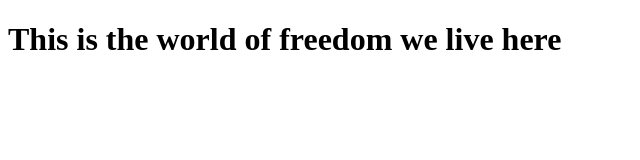
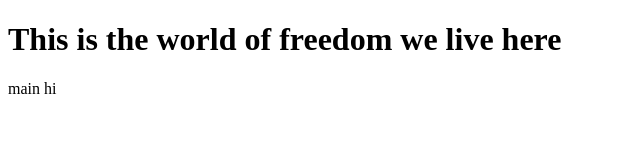
Before and after one commit to SonuKr95/testing, a plain HTML site: page index.html in a window 1280 px wide. Shown: the full height of the page, 0-640 px from the left. Drawn offline with Linux system fonts and the light colour scheme.

Commit message:
updated index html

```diff
--- a/index.html
+++ b/index.html
@@ -8,5 +8,6 @@
   </head>
   <body>
     <h1>This is the world of freedom we live here</h1>
+    <div class="div">main hi</div>
   </body>
 </html>
```
